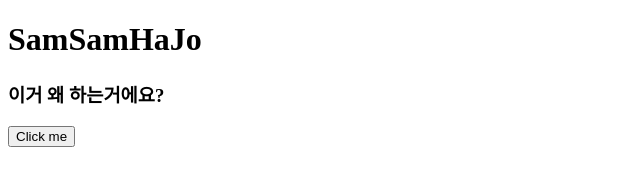
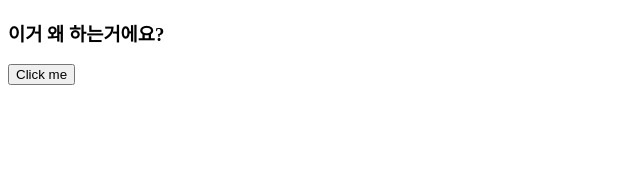
Before and after one commit to GOORM-DEEPDIVE-SamSamHaJo/team-todo-list, a plain HTML site: page index.html in a window 1280 px wide. Shown: the whole page, without its empty margins (0-640 px from the left). Drawn offline with Linux system fonts and the light colour scheme.

Commit message:
h1태그삭제

```diff
--- a/index.html
+++ b/index.html
@@ -7,9 +7,9 @@
     <script src="app.js"></script>
 </head>
 <body>
-<h1>SamSamHaJo
-    <h3>이거 왜 하는거에요?</h3>
-</h1>
+
+<h3>이거 왜 하는거에요?</h3>
+
 <button onclick="app()">Click me</button>
 </body>
 </html>
```
